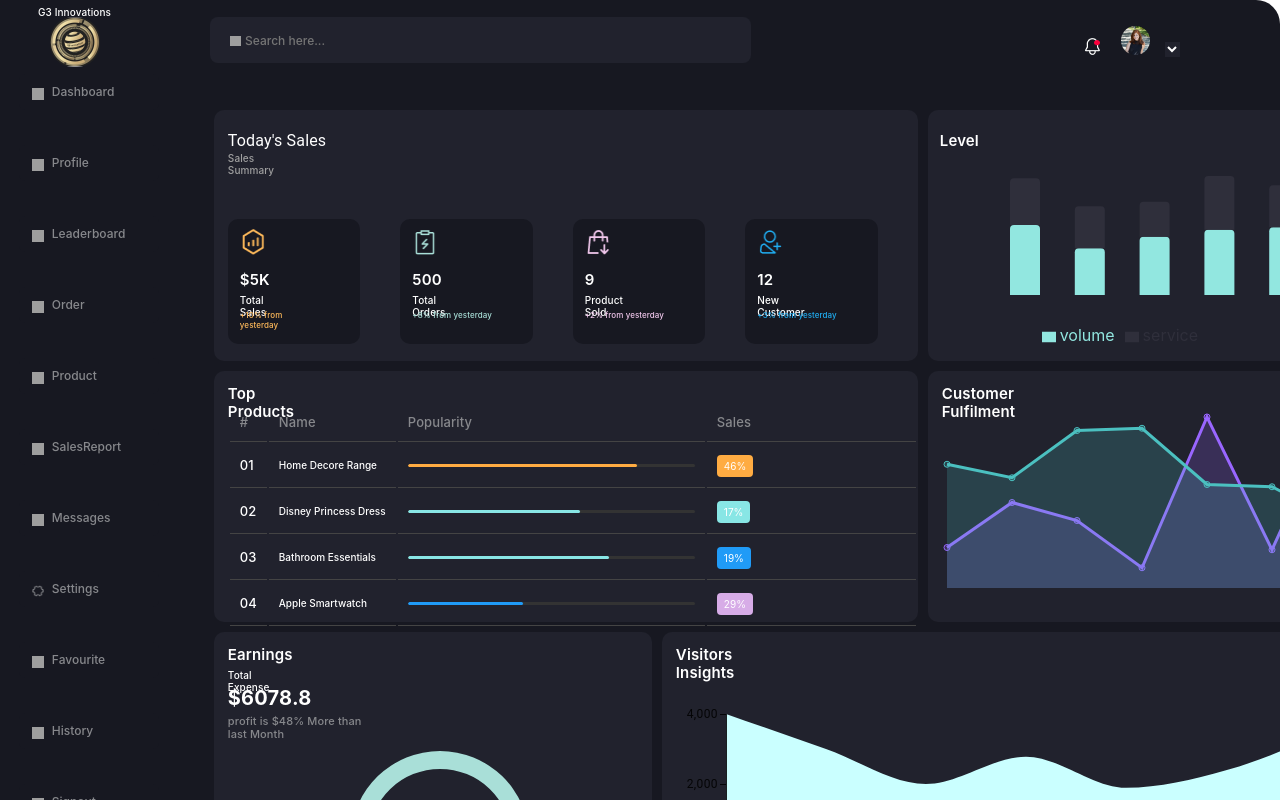
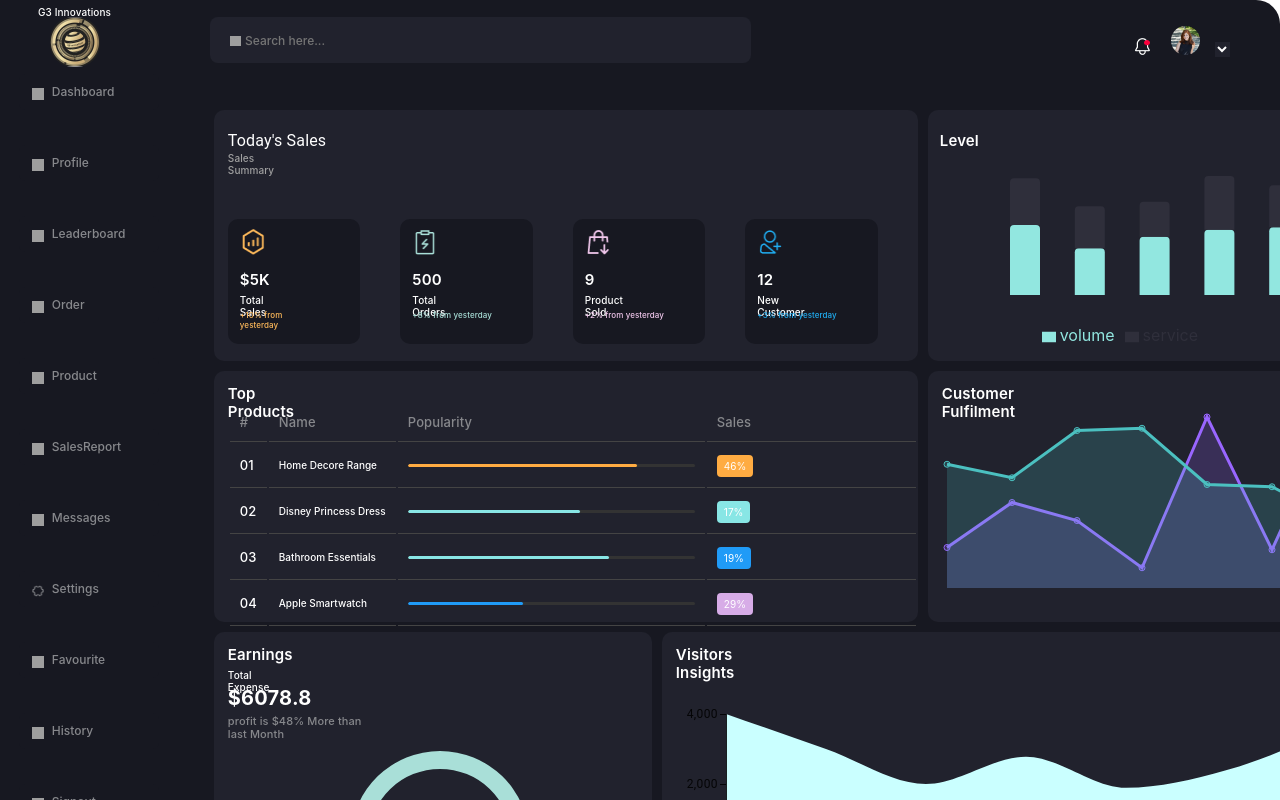
Before and after one commit to SrikanthBethi9885/g3-innovations-frontend-training, a React (Create React App) app: page / in a window 1280 px wide. Shown: the top 800 px of the page. Built offline with nearby package versions, Linux system fonts and the light colour scheme; grey boxes are pictures that could not be loaded.

Commit message:
depolyedchanges

```diff
--- a/src/App.css
+++ b/src/App.css
@@ -1,6 +1,6 @@
 .App {
-  width: 100%;
-  height: 100%;
+  max-width: 100%;
+  max-height: 100%;
   background-color: #171821;
   color: #fff;
   display: flex;
@@ -60,7 +60,7 @@
 }
 .pic{
   position: absolute;
-  right:100px;
+  right: 50px;
 }
 .container{
   margin-top: 40px;
@@ -70,7 +70,7 @@
 }
 .text{
 height:18px;
-width:99px;
+width:150px;
 font-family:Inter;
 font-size:15px;
 font-weight:600;
```
